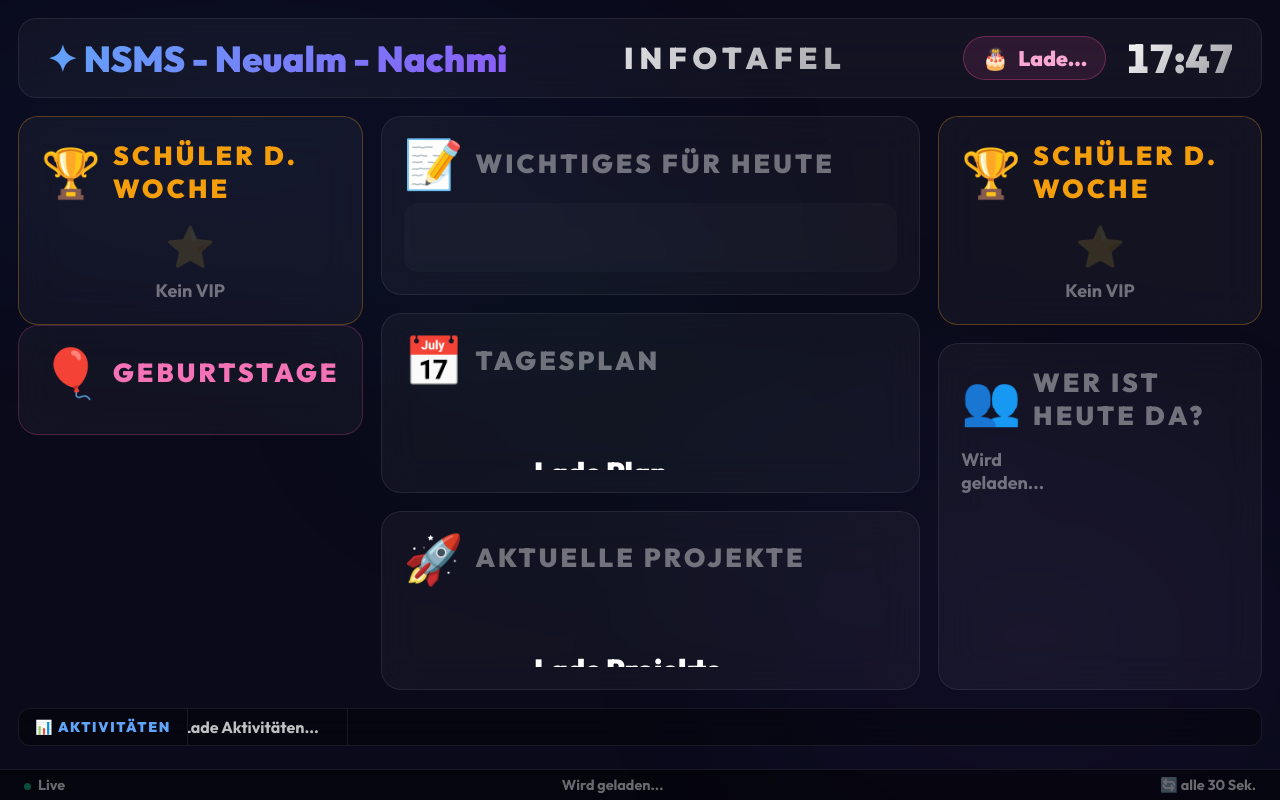
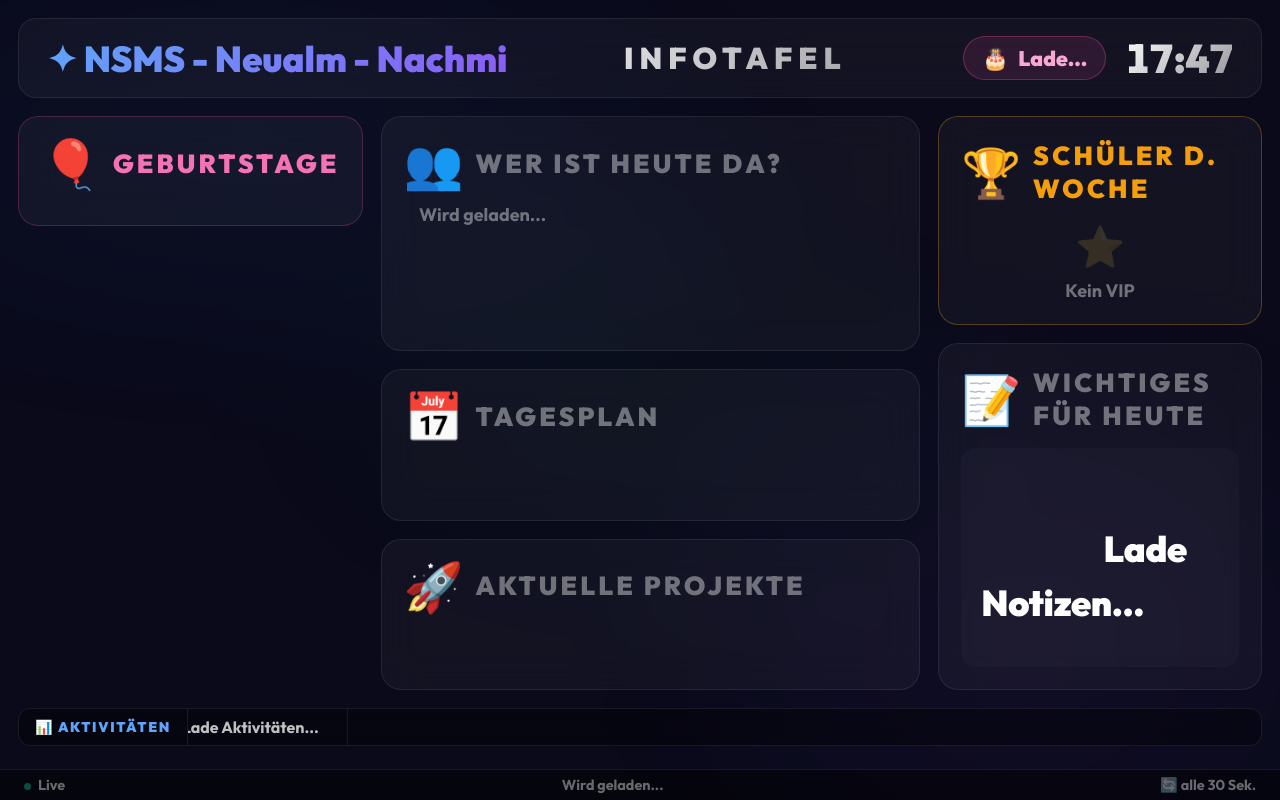
Before and after one commit to sbnmsstadt/neualm, a plain HTML site: page display/index.html in a window 1280 px wide. Drawn offline with Linux system fonts and the light colour scheme; no server answers.

Commit message:
Add files via upload

```diff
--- a/display/index.html
+++ b/display/index.html
@@ -860,20 +860,8 @@
             </div>
         </header>
 
-        <!-- Left Column -->
+        <!-- Left: Birthdays -->
         <div class="left-col">
-            <!-- Schüler d. Woche (VIP) -->
-            <div class="card vip-card" style="flex: 0 0 auto;">
-                <div class="card-header">
-                    <div class="card-icon">🏆</div>
-                    <div class="card-title">Schüler d. Woche</div>
-                </div>
-                <div class="card-content" id="vip-list" style="gap: 8px;">
-                    <div class="empty-state"><div class="empty-icon">⭐</div><span>Kein VIP</span></div>
-                </div>
-            </div>
-
-            <!-- Geburtstage -->
             <div class="card birthday-card" style="flex: 1;">
                 <div class="card-header">
                     <div class="card-icon">🎈</div>
@@ -887,21 +875,21 @@
             </div>
         </div>
 
-        <!-- Center -->
+        <!-- Center: Attendance, Plan, Projects -->
         <div class="center-col">
-            <!-- Wichtiges für heute (Daily Notes) -->
-            <div class="card daily-notes-card" style="flex:1;">
+            <!-- Wer ist heute da? (Attendance) -->
+            <div class="card attendance-card" style="flex: 1.8;">
                 <div class="card-header">
-                    <div class="card-icon">📝</div>
-                    <div class="card-title">Wichtiges für heute</div>
+                    <div class="card-icon">👥</div>
+                    <div class="card-title">WER IST HEUTE DA?</div>
                 </div>
-                <div class="card-content daily-notes-content" id="daily-notes-list">
-                    Lade Notizen...
+                <div class="card-content" id="attendance-list" style="overflow-y: auto;">
+                    <div class="empty-state"><span>Wird geladen...</span></div>
                 </div>
             </div>
 
             <!-- Tagesplan -->
-            <div class="card tagesplan-card" style="flex:1;">
+            <div class="card tagesplan-card" style="flex: 1;">
                 <div class="card-header">
                     <div class="card-icon">📅</div>
                     <div class="card-title">TAGESPLAN</div>
@@ -914,7 +902,7 @@
             </div>
 
             <!-- Aktuelle Projekte -->
-            <div class="card projects-card" style="flex:1;">
+            <div class="card projects-card" style="flex: 1;">
                 <div class="card-header">
                     <div class="card-icon">🚀</div>
                     <div class="card-title">AKTUELLE PROJEKTE</div>
@@ -929,7 +917,8 @@
 
         <!-- Right: VIP & Daily Notes -->
         <div class="right-col">
-            <div class="card vip-card">
+            <!-- Schüler d. Woche (VIP) -->
+            <div class="card vip-card" style="flex: 0 0 auto;">
                 <div class="card-header">
                     <div class="card-icon">🏆</div>
                     <div class="card-title">Schüler d. Woche</div>
@@ -939,14 +928,14 @@
                 </div>
             </div>
 
-            <!-- Wer ist heute da? (Attendance) -->
-            <div class="card attendance-card" style="flex:2;">
+            <!-- Wichtiges für heute (Daily Notes) -->
+            <div class="card daily-notes-card" style="flex: 1;">
                 <div class="card-header">
-                    <div class="card-icon">👥</div>
-                    <div class="card-title">WER IST HEUTE DA?</div>
+                    <div class="card-icon">📝</div>
+                    <div class="card-title">Wichtiges für heute</div>
                 </div>
-                <div class="card-content" id="attendance-list" style="overflow-y: auto;">
-                    <div class="empty-state"><span>Wird geladen...</span></div>
+                <div class="card-content daily-notes-content" id="daily-notes-list">
+                    Lade Notizen...
                 </div>
             </div>
         </div>
```
